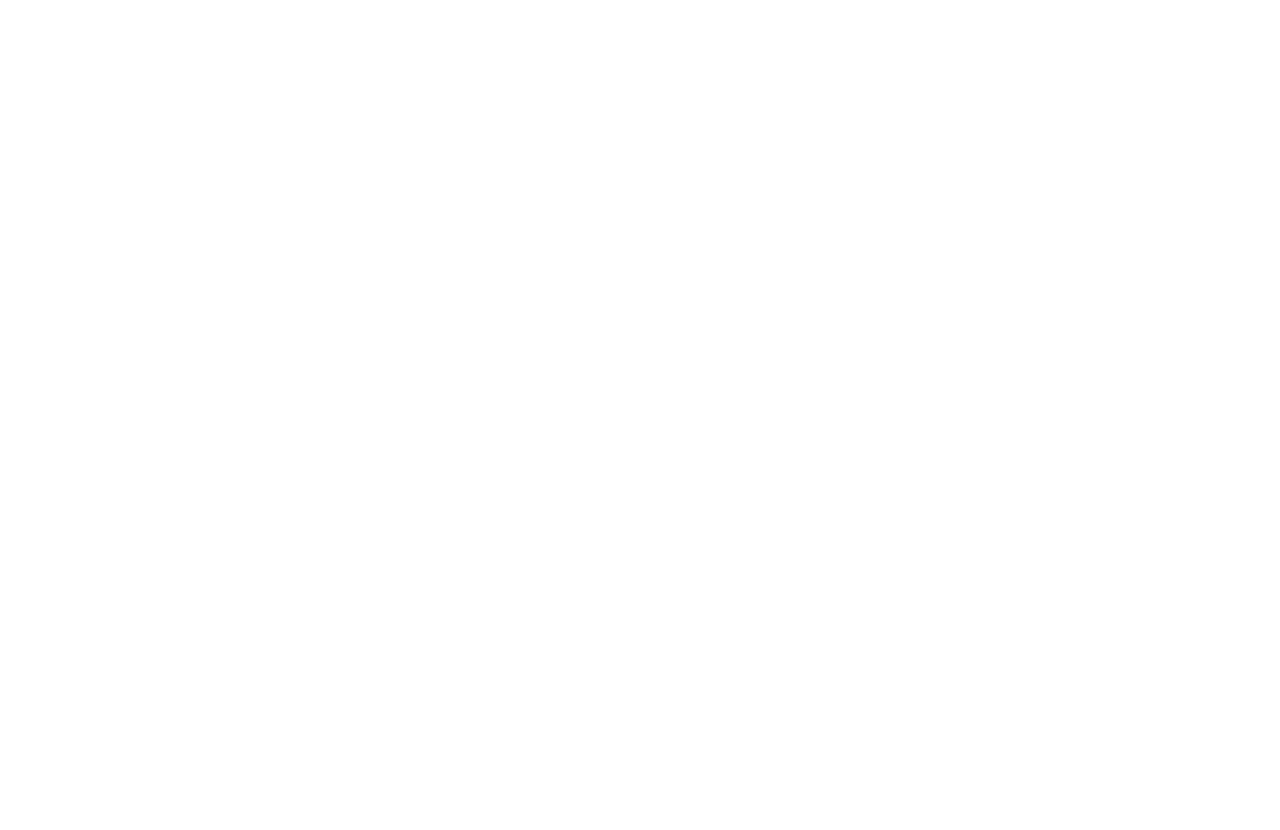
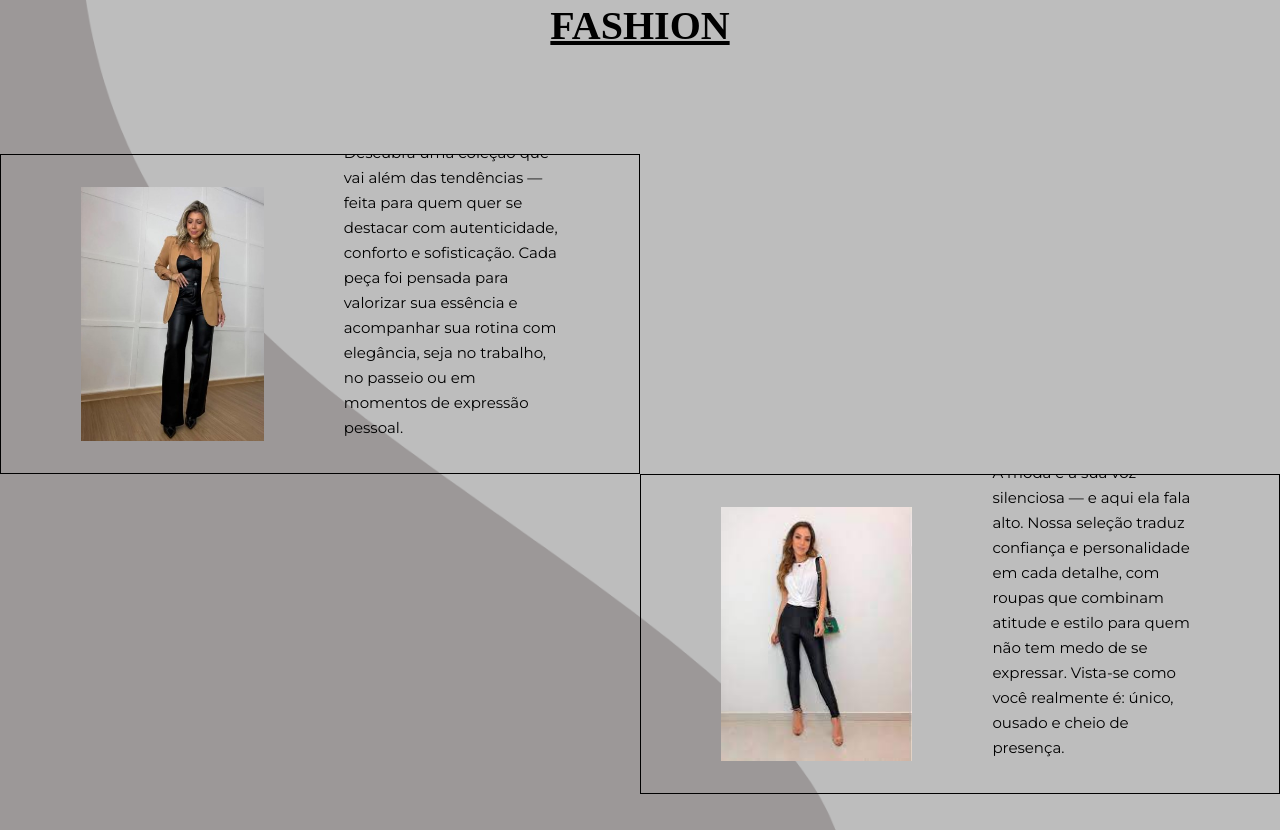
Before and after one commit to Malo047/amorielos-site, a React (Vite) app: page / in a window 1280 px wide. Shown: the part 1026-1856 px from the top of the page. Before the commit the page ends 880 px from the top, so only its background shows below. Built offline with nearby package versions, Linux system fonts and the light colour scheme; a web font is replaced by a local one.

Commit message:
melhorias
adicionando responsividade na section fashion, corrigindo alguns bugs

```diff
--- a/src/App.jsx
+++ b/src/App.jsx
@@ -10,7 +10,7 @@ function App() {
     <>
 
       <Intro></Intro>
-
+      <Fashion></Fashion>
     </>
   )
 }
--- a/src/components/fashion/Fashion.css
+++ b/src/components/fashion/Fashion.css
@@ -1,4 +1,105 @@
-#mainFashion{
+/*MOBILE PADRÂO*/
+    #mainFashion {
+    display: grid;
+    grid-template-areas: "imageIntro" "textIntro";
+    place-items: center;
+    background: url("./images/background-fashion.png");
+    background-size: cover;
+    padding-top: 5rem;
+}
+#section1, #section2{
+    display: flex;
+    flex-direction: column;
+    align-items: center;
+}
+#section1 img{
+    width: 80%;
+    height: 80%;
+    margin: 2rem 0;
+}
+#section1 p, #section2 p{
+    max-width: 20rem;
+    line-height: 25px;
+    margin-bottom: 3rem;
+}
+#section2 img{
+    width: 80%;
+    margin: 2rem 0;
+}
+
+/*TABLET*/
+@media(min-width:768px){
+    #containerFashion{
+        display: grid;
+        grid-template-areas: "section1""section2";
+    }
+    #section1, #section2{
+        grid-area: section1;
+        flex-direction: row;
+        justify-content: space-between;
+    }
+    #section1 img, #section2 img{
+        width: 35%;
+    }
+    #section2{
+        grid-area: section2;
+        flex-direction: row;
+    }
+}
+/*DESKTOP*/
+    @media(min-width: 1024px){
+    #mainFashion{
+    height: 61rem;
+    background: url("/images/background-fashion.png") no-repeat;
+    background-size: cover;
+}
+#mainFashion h1{
+    text-align: center;
+    font-size: 40px;
+    padding-top: 2rem;
+    text-decoration: underline;
+}
+#mainFashion section{
+    margin-top: 2rem;
+    display: grid;
+    grid-template-areas: "section1"
+                         "section2";
+    height: 40rem;
+}
+#section1{
+    border: 1px solid #000000;
+    grid-area: section1;
+    display: flex;
+    align-items: center;
+    width: 38.3rem;
+    position: absolute;
+    left: 0;
+}
+#section2{
+    border: 1px solid #000000;
+    grid-area: section2;
+    display: flex;
+    align-items: center;
+    width: 38.3rem;
+    position: absolute;
+    right: 0;
+    margin-top: 20rem;
+}
+
+#section1, #section2{
+    height: 20rem;
+    overflow: hidden;
+}
+#section1 p, #section2 p{
+    max-width: 25rem;
+    margin-left: 5rem;
+    font-size: 15px;
+}
+ }
+
+ /*DESKTOP FULL*/
+ @media(min-width: 1226px){
+    #mainFashion{
     height: 61rem;
     background: url("/images/background-fashion.png") no-repeat;
     background-size: cover;
@@ -14,29 +115,17 @@
     display: grid;
     grid-template-areas: "section1 ."
                          ". section2";
-    height: 52rem;
-}
-#section1{
-    border: 1px solid #000000;
-    grid-area: section1;
-    display: flex;
-    align-items: center;
-}
-#section2{
-    border: 1px solid #000000;
-    grid-area: section2;
-    display: flex;
-    align-items: center;
-}
-#section2 img{
-    height: 100%;
+    position: static;
+    width: 100%;
 }
 #section1, #section2{
-    height: 25rem;
-    overflow: hidden;
+    width: 50%;
+}
+#section1 img, #section2 img{
+    width: 30%;
+    margin-left: 5rem;
 }
 #section1 p, #section2 p{
-    max-width: 25rem;
-    margin-left: 5rem;
-    font-size: 20px;
+    margin-right: 5rem;
 }
+ }
--- a/src/components/fashion/Fashion.jsx
+++ b/src/components/fashion/Fashion.jsx
@@ -3,7 +3,7 @@ const Fashion = () => {
     return(
         <div id="mainFashion">
             <h1>FASHION</h1>
-            <section>
+            <section id="containerFashion">
                 <div id="section1">
                     <img src="./images/loo1.jpg" alt="Modelo com uma roupa social" />
                     <p>Descubra uma coleção que vai além das tendências — feita para quem quer se destacar
--- a/src/components/intro/Intro.css
+++ b/src/components/intro/Intro.css
@@ -22,9 +22,10 @@
     grid-area: textIntro;
     text-align: center;
     line-height: 25px;
+    margin-bottom: 5rem;
 }
 
-/* DESKTOP (a partir de 1024px, por exemplo) */
+/* DESKTOP*/
 @media (min-width: 1024px) {
     #introMain {
         grid-template-areas: "imageIntro textIntro";
@@ -41,7 +42,7 @@
         font-size: 1.3rem;
     }
 }
-
+/*TABLET*/
 @media(min-width: 768px){
     #introMain{
         grid-template-areas: "imageIntro textIntro";
```
